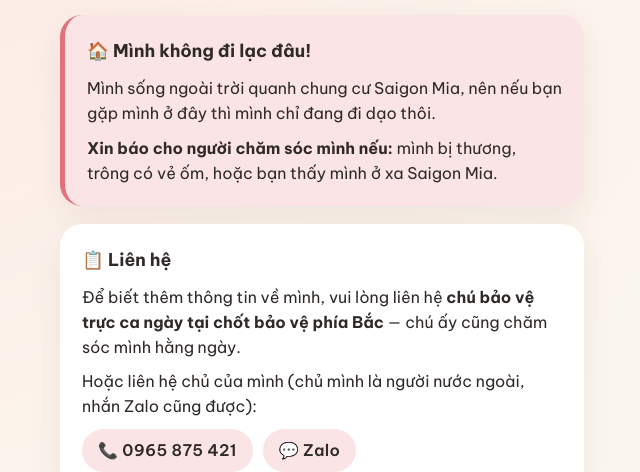
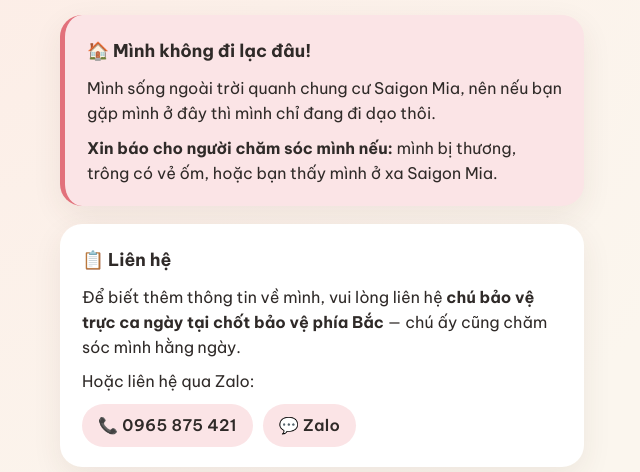
Before and after one commit to Liddo-kun/kitties, a plain HTML site: page black/index.html in a window 1280 px wide. Shown: the part 350-822 px from the top of the page, without its empty margins (318-958 px from the left). Drawn offline with Linux system fonts and the light colour scheme.

Commit message:
Contact: just 'or contact via Zalo'

```diff
--- a/black/index.html
+++ b/black/index.html
@@ -31,7 +31,7 @@
   <section class="card">
     <h2>📋 Liên hệ</h2>
     <p>Để biết thêm thông tin về mình, vui lòng liên hệ <strong>chú bảo vệ trực ca ngày tại chốt bảo vệ phía Bắc</strong> — chú ấy cũng chăm sóc mình hằng ngày.</p>
-    <p>Hoặc liên hệ chủ của mình (chủ mình là người nước ngoài, nhắn Zalo cũng được):</p>
+    <p>Hoặc liên hệ qua Zalo:</p>
     <div class="contact">
       <a class="pill" href="tel:0965875421">📞 0965 875 421</a>
       <a class="pill" href="https://zalo.me/0965875421">💬 Zalo</a>
```
Also changed, not shown: yellow/index.html (+1 -1 lines).
